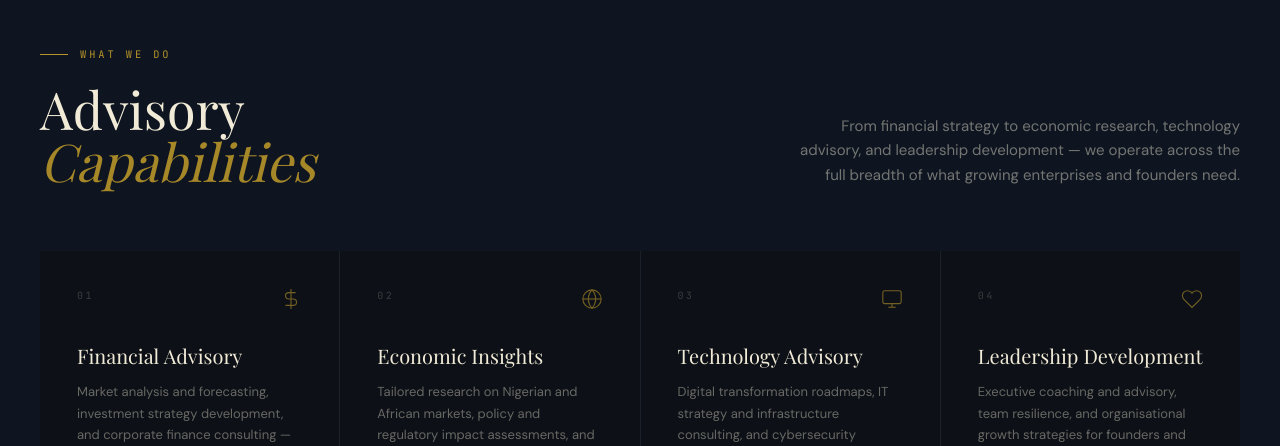
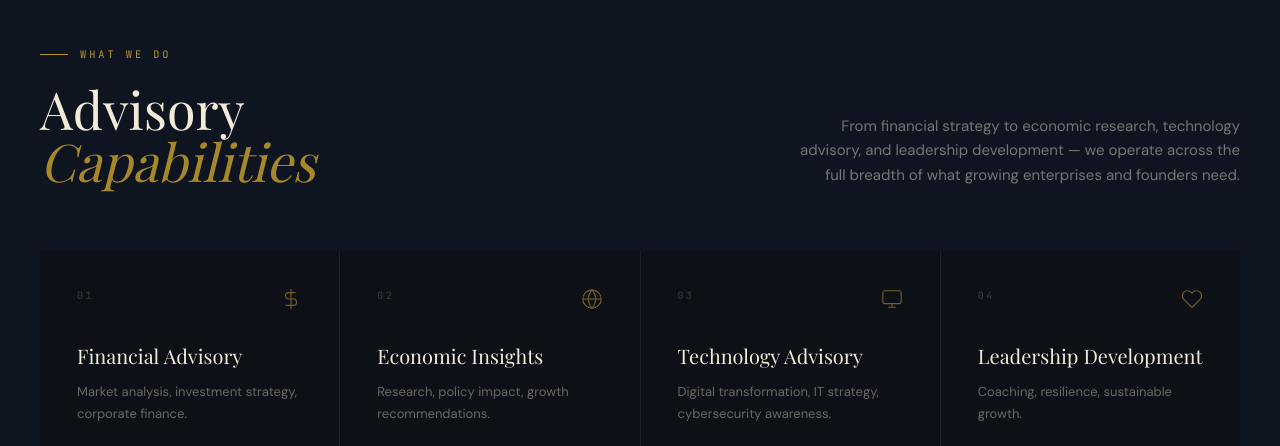
Before and after one commit to Legionite-Scripts/questsandsolutions, a plain HTML site: page index.html in a window 1280 px wide. Shown: the part 2164-2610 px from the top of the page. Drawn offline with nearby package versions, Linux system fonts and the light colour scheme; a web font is replaced by a local one.

Commit message:
text changes

```diff
--- a/index.html
+++ b/index.html
@@ -525,10 +525,10 @@
           <div class="font-mono text-[10px] text-parchment/35 tracking-[0.16em] uppercase mt-2">Years Combined<br/>Leadership</div>
         </div>
         <div class="w-px h-12 bg-white/8 self-start mt-2"></div>
-        <div>
-          <div class="stat-num">$<span id="statCapital">200</span>M<span class="text-gold" style="font-size:0.55em; vertical-align:top; margin-top:0.3em; display:inline-block">+</span></div>
-          <div class="font-mono text-[10px] text-parchment/35 tracking-[0.16em] uppercase mt-2">Advisory &amp;<br/>Capital Value</div>
-        </div>
+          <!-- <div>
+            <div class="stat-num">$<span id="statCapital">200</span>M<span class="text-gold" style="font-size:0.55em; vertical-align:top; margin-top:0.3em; display:inline-block">+</span></div>
+            <div class="font-mono text-[10px] text-parchment/35 tracking-[0.16em] uppercase mt-2">Advisory &amp;<br/>Capital Value</div>
+          </div> -->
         <div class="w-px h-12 bg-white/8 self-start mt-2"></div>
         <div>
           <div class="stat-num"><span id="statMarkets">14</span><span class="text-gold" style="font-size:0.55em; vertical-align:top; margin-top:0.3em; display:inline-block">+</span></div>
@@ -726,7 +726,7 @@
         </div>
         <h3 class="font-display text-xl text-parchment mb-3 leading-snug">Financial Advisory</h3>
         <p class="font-body text-parchment/40 text-[13px] leading-relaxed flex-1">
-          Market analysis and forecasting, investment strategy development, and corporate finance consulting — grounded in years of hands-on financial analysis.
+          Market analysis, investment strategy, corporate finance.
         </p>
         <div class="mt-7 flex items-center gap-2 text-gold/0 group-hover:text-gold/80 transition-all duration-300 text-[11px] font-mono tracking-widest uppercase">
           <span>Enquire</span><span class="partner-arrow">→</span>
@@ -741,7 +741,7 @@
         </div>
         <h3 class="font-display text-xl text-parchment mb-3 leading-snug">Economic Insights</h3>
         <p class="font-body text-parchment/40 text-[13px] leading-relaxed flex-1">
-          Tailored research on Nigerian and African markets, policy and regulatory impact assessments, and strategic recommendations for sustainable growth.
+          Research, policy impact, growth recommendations.
         </p>
         <div class="mt-7 flex items-center gap-2 text-gold/0 group-hover:text-gold/80 transition-all duration-300 text-[11px] font-mono tracking-widest uppercase">
           <span>Enquire</span><span class="partner-arrow">→</span>
@@ -756,7 +756,7 @@
         </div>
         <h3 class="font-display text-xl text-parchment mb-3 leading-snug">Technology Advisory</h3>
         <p class="font-body text-parchment/40 text-[13px] leading-relaxed flex-1">
-          Digital transformation roadmaps, IT strategy and infrastructure consulting, and cybersecurity awareness — bridging finance and technology for resilient operations.
+          Digital transformation, IT strategy, cybersecurity awareness.
         </p>
         <div class="mt-7 flex items-center gap-2 text-gold/0 group-hover:text-gold/80 transition-all duration-300 text-[11px] font-mono tracking-widest uppercase">
           <span>Enquire</span><span class="partner-arrow">→</span>
@@ -771,7 +771,7 @@
         </div>
         <h3 class="font-display text-xl text-parchment mb-3 leading-snug">Leadership Development</h3>
         <p class="font-body text-parchment/40 text-[13px] leading-relaxed flex-1">
-          Executive coaching and advisory, team resilience, and organisational growth strategies for founders and management teams building for the long term.
+          Coaching, resilience, sustainable growth.
         </p>
         <div class="mt-7 flex items-center gap-2 text-gold/0 group-hover:text-gold/80 transition-all duration-300 text-[11px] font-mono tracking-widest uppercase">
           <span>Enquire</span><span class="partner-arrow">→</span>
```
